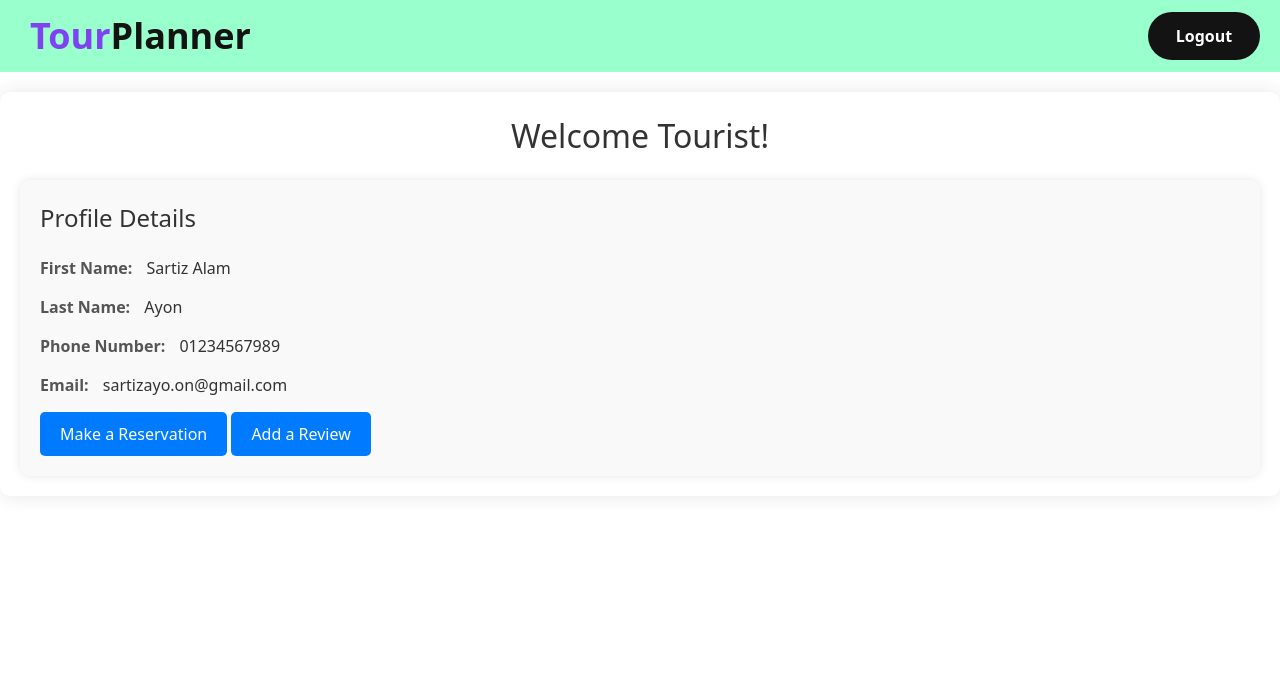
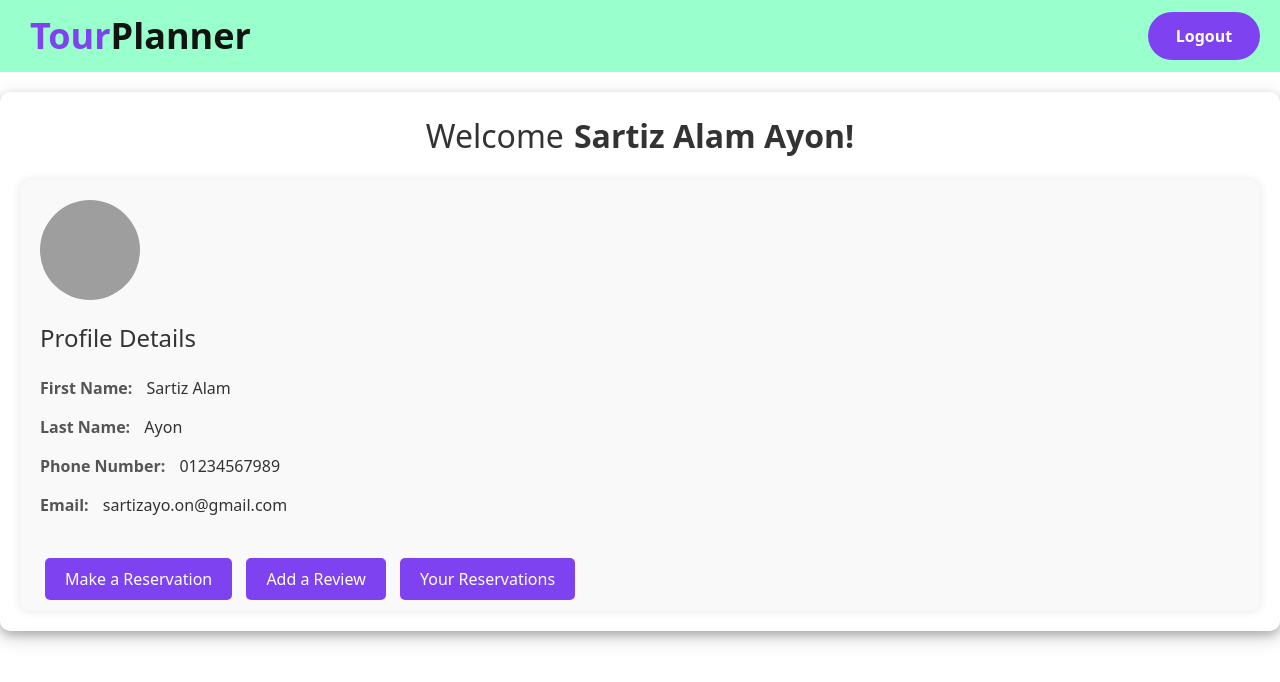
Before and after one commit to ay0-0n/TourPlanner, a Flask app: page /profile in a window 1280 px wide. Shown: the top 682 px of the page. Run offline with Flask 3, Linux system fonts and the light colour scheme; a user stored in the database is signed in; data comes from the database, SQL or seed files in the repository; some libraries are stand-ins or nearby versions; grey boxes are pictures that could not be loaded.

Commit message:
Changed designs

```diff
--- a/app/templates/profile.html
+++ b/app/templates/profile.html
@@ -7,11 +7,11 @@
 {% block style %}
   <style>
     .container {
-      width: 1000px;
+      width: 50%;
       padding: 20px;
       background-color: #fff;
       border-radius: 10px;
-      box-shadow: 0 0 20px rgba(0, 0, 0, 0.1);
+      box-shadow: 0 4px 8px 0 rgba(0, 0, 0, 0.2), 0 6px 20px 0 rgba(0, 0, 0, 0.19);
       margin: 0 auto;
       margin-top: 20px;
     }
@@ -24,6 +24,9 @@
     }
 
     .profile-details {
+      /* display: flex;
+  flex-direction: column;
+  align-items: center; */
       background-color: #f9f9f9;
       padding: 20px;
       border-radius: 10px;
@@ -51,39 +54,52 @@
     }
 
     .button {
-      display: inline-block;
+      display: block-inline;
+      margin-top: 15px;
       padding: 10px 20px;
-      background-color: #007bff;
+      width: 200px;
+      background-color: #7E42F1;
       color: #fff;
       text-decoration: none;
       border-radius: 5px;
       transition: background-color 0.3s;
+      text-align: center;
     }
 
     .button:hover {
-      background-color: #0056b3;
+      background-color: #4d06d0;
     }
+
+    .profile-picture {
+  width: 100px;
+  height: 100px;
+  border-radius: 50%;
+  margin-bottom: 20px;}
+
+  .links{
+    margin-top: 50px;
+  }
+
+  .links a{
+    margin: 5px;
+  }
+
   </style>
 {% endblock %}
 
 {% block logout%}
-<a class="bg-txt text-white w-28 h-12 rounded-full flex justify-center items-center font-semibold hover:shadow-lg hover:text-primary" href="{{url_for('logout')}}">Logout</a>
+<a class="bg-primary text-white w-28 h-12 rounded-full flex justify-center items-center font-semibold hover:shadow-lg" href="{{url_for('logout')}}">Logout</a>
 {% endblock %}
 
 {% block content %}
   <div class="container">
 
-    {% if user.role_id == 0 %}
-    <h1>Welcome Tourist!</h1>
-    {% endif %}
-    {% if user.role_id == 1 %}
-    <h1>Welcome Hotel Manager!</h1>
-    {% endif %}
-    {% if user.role_id == 2 %}
-    <h1>Welcome Transport Agent!</h1>
-    {% endif %}
+
+    <h1>Welcome<span style="font-weight: bold;">{{user.first_name}} {{user.last_name}}!</span></h1>
+
 
     <div class="profile-details">
+      <img src="https://upload.wikimedia.org/wikipedia/commons/thumb/2/2c/Default_pfp.svg/2048px-Default_pfp.svg.png" alt="Profile Picture" class="profile-picture">
       <h2>Profile Details</h2>
       <div class="detail">
         <label for="firstName">First Name:</label>
@@ -102,8 +118,10 @@
         <span id="email">{{user.email}}</span>
       </div>
       {% if user.role_id == 0 %}
+      <div class="links">
       <a href="{{url_for('reservation')}}" class="button">Make a Reservation</a>
       <a href="{{url_for('add_review')}}" class="button">Add a Review</a>
+      <a href="{{url_for('user_reservations')}}" class="button">Your Reservations</a></div>
       {% endif %}
 
       {% if user.role_id == 1 %}
```
